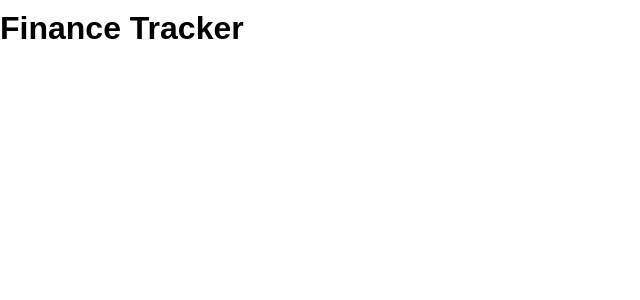
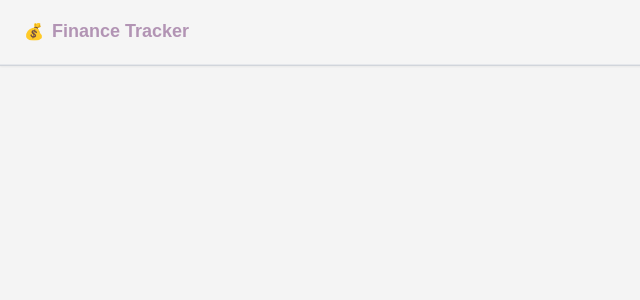
Before and after one commit to princymaheshwari/finance-tracker, a React (Vite) app: page / in a window 1280 px wide. Shown: the top 300 px of the page, without its empty margins (0-640 px from the left). Built offline with nearby package versions, Linux system fonts and the light colour scheme.

Commit message:
Added NavBar

```diff
--- a/src/App.module.css
+++ b/src/App.module.css
@@ -0,0 +1,34 @@
+.app {
+  min-height: 100vh;
+  background: var(--background-secondary);
+  display: flex;
+  flex-direction: column;
+}
+
+.nav {
+  background: var(--background-primary);
+  border-bottom: 1px solid var(--border-color);
+  box-shadow: var(--shadow-sm);
+  position: sticky;
+  top: 0;
+  z-index: var(--z-header);
+}
+
+.navBrand {
+  display: flex;
+  align-items: center;
+  gap: var(--spacing-sm);
+  padding: var(--spacing-md) var(--spacing-lg);
+  border-bottom: 1px solid var(--border-light);
+}
+
+.navLogo {
+  font-size: var(--font-size-xl);
+}
+
+.navTitle {
+  margin: 0;
+  font-size: var(--font-size-lg);
+  font-weight: 700;
+  color: var(--primary-color);
+}
--- a/src/App.tsx
+++ b/src/App.tsx
@@ -1,7 +1,21 @@
-import "./App.module.css";
+import { useState } from "react";
+import styles from "./App.module.css";
+
+type View = "dashboard" | "transactions" | "add";
 
 function App() {
-  return <h1>Finance Tracker</h1>;
+  const [currentView, setCurrentView] = useState<View>("dashboard");
+
+  return (
+    <main className={styles.app}>
+      <nav className={styles.nav}>
+        <div className={styles.navBrand}>
+          <span className={styles.logo}>💰</span>
+          <h1 className={styles.navTitle}>Finance Tracker</h1>
+        </div>
+      </nav>
+    </main>
+  );
 }
 
 export default App;
```
